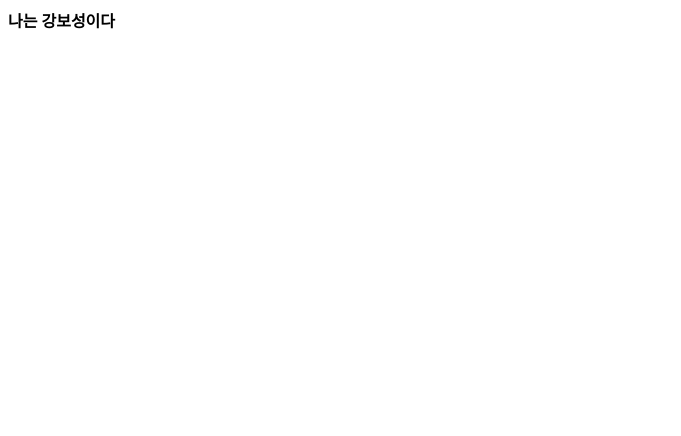
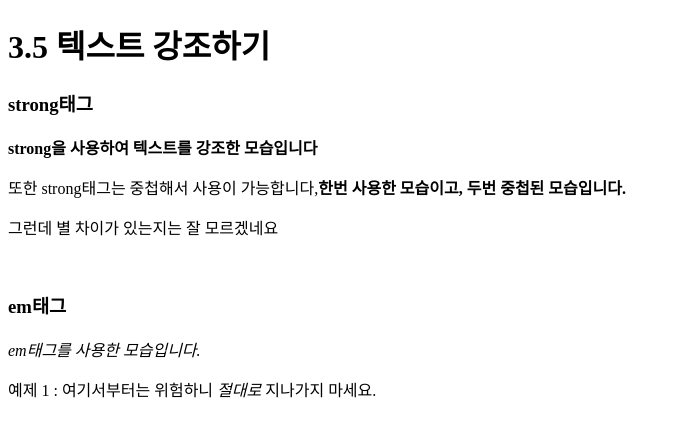
Before and after one commit to Mynamisboseong/My_Web_Practice, a plain HTML site: page index.html in a window 1280 px wide. Shown: the whole page, without its empty margins (0-681 px from the left). Drawn offline with Linux system fonts and the light colour scheme.

Commit message:
string,em태그

```diff
--- a/index.html
+++ b/index.html
@@ -6,6 +6,16 @@
     <title>Document</title>
 </head>
 <body>
-    <strong>나는 강보성이다</strong>
+    <h1>3.5 텍스트 강조하기</h1>
+    <h3>strong태그</h3>
+    <strong>strong을 사용하여 텍스트를 강조한 모습입니다</strong>
+    <p>또한 strong태그는 중첩해서 사용이 가능합니다,<strong>한번 사용한 모습이고, <strong>두번 중첩된 모습입니다.</strong></strong></p>
+    <p>그런데 별 차이가 있는지는 잘 모르겠네요</p>
+
+    <br>
+
+    <h3>em태그</h3>
+    <em>em태그를 사용한 모습입니다.</em>
+    <p>예제 1 : 여기서부터는 위험하니 <em>절대로</em> 지나가지 마세요.</p>
 </body>
 </html>
```
